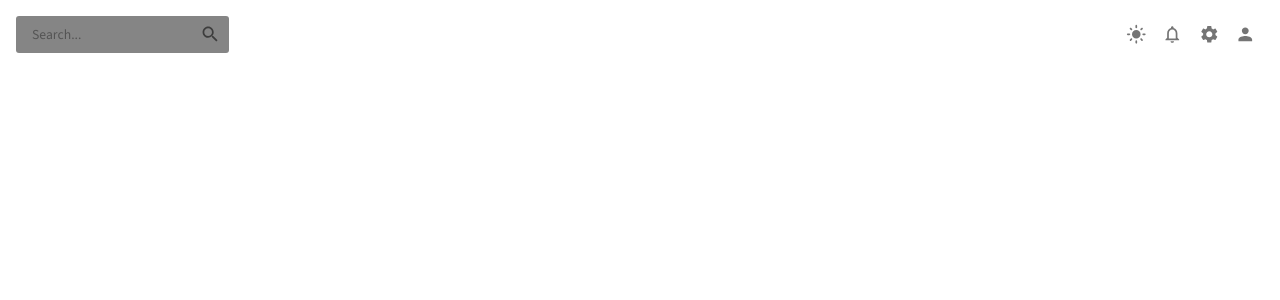
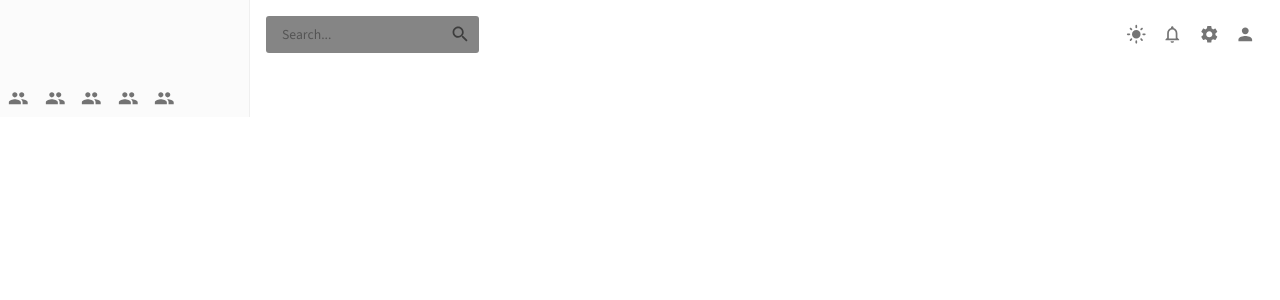
Before and after one commit to domchu/bridgekode-dashboard, a React (Vite) app: page / in a window 1280 px wide. Shown: the top 300 px of the page. Built offline with nearby package versions, Linux system fonts and the light colour scheme; the HTML template or start-up script is replaced by a standard one.

Commit message:
Bug:Fixed the sidebar display

```diff
--- a/src/App.jsx
+++ b/src/App.jsx
@@ -3,7 +3,7 @@ import { colorModeContext, useMode } from "./theme";
 import { Box, CssBaseline, ThemeProvider } from "@mui/material";
 import Topbar from "./Scenes/Global/Topbar";
 import { Route, Routes } from "react-router-dom";
-// import SidebarLink from "./Scenes/Global/SidebarLink";
+import SidebarLink from "./Scenes/Global/SidebarLink";
 import Dashboard from "./Scenes/dashboard";
 // import Team from "./Scenes/team";
 // import Clients from "./Scenes/clients";
@@ -27,7 +27,7 @@ function App() {
         <ThemeProvider theme={theme}>
           <CssBaseline />
           <Box className="app">
-            {/* <SidebarLink /> */}
+            <SidebarLink />
             <main className="content">
               <Topbar />
               <Routes>
--- a/src/scenes/Global/SidebarLink.jsx
+++ b/src/scenes/Global/SidebarLink.jsx
@@ -1,4 +1,4 @@
-import React, { useStae } from "react";
+import React, { useState } from "react";
 import { Sidebar, Menu, MenuItem } from "react-pro-sidebar";
 import { Box, IconButton, useTheme, Typography } from "@mui/material";
 import { tokens } from "../../theme";
@@ -23,8 +23,8 @@ import PeopleIcon from "@mui/icons-material/People";
 const SidebarLink = () => {
   const theme = useTheme();
   const colors = tokens(theme.palette.mode);
-  const [isCollapsed, setIsCollapsed] = useStae(false);
-  const [Selected, setSelected] = useStae("Dashboard");
+  const [isCollapsed, setIsCollapsed] = useState(false);
+  const [Selected, setSelected] = useState("Dashboard");
   return (
     <>
       <Box
```
